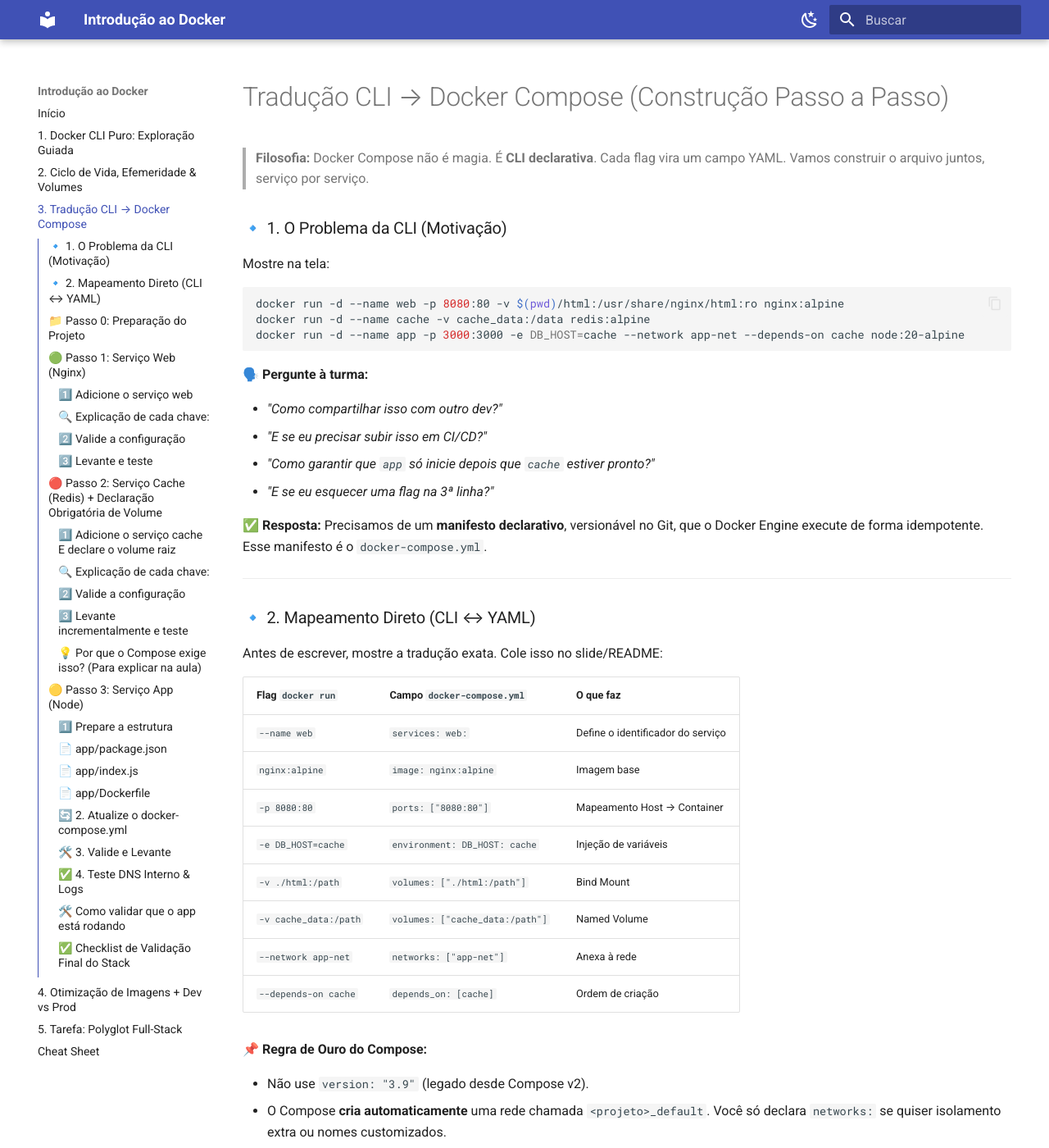
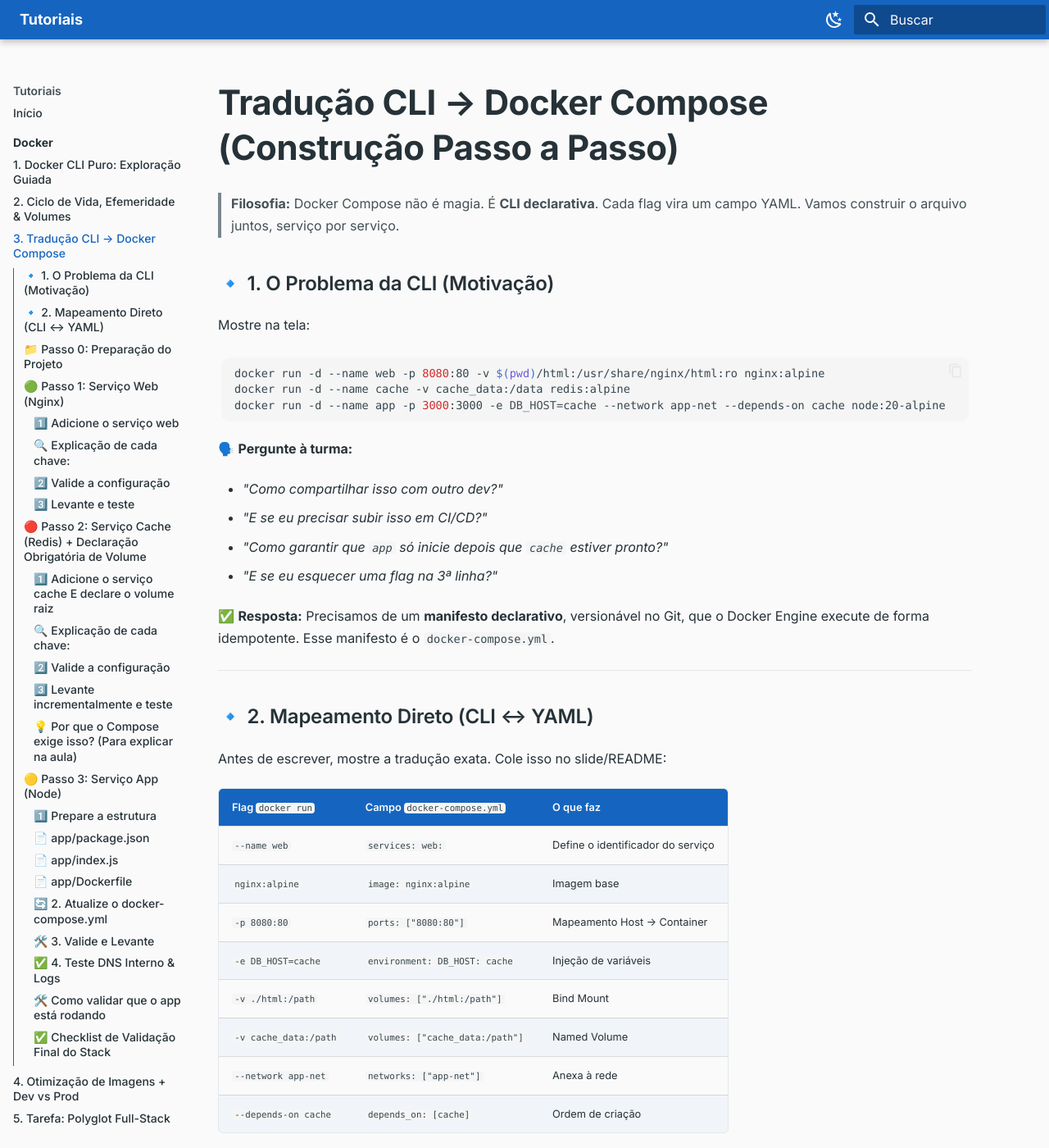
Before and after one commit to LambdaGeo/tutoriais, an MkDocs documentation site: the page built from docs/docker/traducao-cli-docker-compose.md, in a window 1280 px wide and 1400 px high. Shown: the whole window at 82% size. Built offline with MkDocs 1.6.1 and Material for MkDocs 9.7.7, drawn with Linux system fonts in a browser that asks for light colours.

Commit message:
Consolida repositório em coleção de tutoriais (Docker vira docker/, tema alinhado ao ipf)

```diff
--- /dev/null
+++ b/docs/stylesheets/lambdageo.css
@@ -0,0 +1,473 @@
+/*
+ * LambdaGeo — identidade visual para livros MkDocs Material
+ * Paleta oficial, tipografia Inter, componentes modernizados.
+ * Toda a personalização do tema vive neste arquivo; nenhum arquivo
+ * interno do tema é sobrescrito.
+ */
+
+/* Fonte Inter — pesos 400/500/600/700 (regular + itálico no peso base) */
+@import url("https://fonts.googleapis.com/css2?family=Inter:ital,wght@0,400;0,500;0,600;0,700;1,400&display=swap");
+
+/* ---------------------------------------------------------------- *
+ * 1. Variáveis de marca
+ * ---------------------------------------------------------------- */
+:root {
+  --lg-primary: #1565c0;      /* Azul */
+  --lg-secondary: #2e7d32;    /* Verde */
+  --lg-accent: #00acc1;       /* Ciano */
+  --lg-dark: #263238;         /* Grafite */
+  --lg-light: #fafafa;        /* Branco */
+
+  /* Tons derivados, usados em hover/estados e no modo escuro */
+  --lg-primary-light: #5e92f3;
+  --lg-primary-dark: #003c8f;
+  --lg-secondary-light: #60ad5e;
+  --lg-secondary-dark: #005005;
+  --lg-accent-light: #5ddef4;
+  --lg-accent-dark: #007c91;
+  --lg-dark-light: #4f5b62;
+  --lg-dark-dark: #000a12;
+
+  /* Escala tipográfica (pesos Inter: 400/500/600/700) */
+  --lg-font-body: 400;
+  --lg-font-medium: 500;
+  --lg-font-semibold: 600;
+  --lg-font-bold: 700;
+
+  /* Ritmo vertical / largura de leitura */
+  --lg-reading-width: 46rem;
+  --lg-radius: 10px;
+  --lg-radius-sm: 6px;
+}
+
+/* ---------------------------------------------------------------- *
+ * 2. Tipografia — Inter em toda a documentação
+ * ---------------------------------------------------------------- */
+:root,
+[data-md-color-scheme] {
+  --md-text-font: "Inter", "-apple-system", "Helvetica Neue", Arial, sans-serif;
+  /* Fonte monoespaçada do sistema: evita uma segunda requisição de fonte externa */
+  --md-code-font: ui-monospace, "SFMono-Regular", "Menlo", "Consolas",
+    "Liberation Mono", monospace;
+}
+
+.md-typeset {
+  font-weight: var(--lg-font-body);
+  line-height: 1.7;
+}
+
+.md-typeset h1,
+.md-typeset h2,
+.md-typeset h3,
+.md-typeset h4,
+.md-typeset h5,
+.md-typeset h6 {
+  font-family: var(--md-text-font);
+  letter-spacing: -0.01em;
+  color: var(--lg-dark);
+}
+
+[data-md-color-scheme="slate"] .md-typeset h1,
+[data-md-color-scheme="slate"] .md-typeset h2,
+[data-md-color-scheme="slate"] .md-typeset h3,
+[data-md-color-scheme="slate"] .md-typeset h4,
+[data-md-color-scheme="slate"] .md-typeset h5,
+[data-md-color-scheme="slate"] .md-typeset h6 {
+  color: var(--lg-light);
+}
+
+.md-typeset h1 {
+  font-weight: var(--lg-font-bold);
+  font-size: 2.1rem;
+  margin-bottom: 1.4rem;
+}
+
+.md-typeset h2 {
+  font-weight: var(--lg-font-semibold);
+  font-size: 1.55rem;
+  margin-top: 2.4rem;
+  padding-bottom: 0.4rem;
+  border-bottom: 1px solid var(--md-default-fg-color--lightest);
+}
+
+.md-typeset h3 {
+  font-weight: var(--lg-font-semibold);
+  font-size: 1.2rem;
+  margin-top: 1.9rem;
+}
+
+.md-typeset h4 {
+  font-weight: var(--lg-font-medium);
+  font-size: 1.05rem;
+}
+
+.md-typeset p,
+.md-typeset ul,
+.md-typeset ol {
+  margin-bottom: 1.1rem;
+}
+
+/* Navegação lateral, breadcrumbs e TOC usam peso médio para hierarquia clara */
+.md-nav {
+  font-weight: var(--lg-font-medium);
+  font-size: 0.7rem;
+}
+
+.md-nav__title {
+  font-weight: var(--lg-font-semibold);
+}
+
+.md-nav__item .md-nav__link--active,
+.md-nav__link:focus,
+.md-nav__link:hover {
+  color: var(--lg-primary);
+}
+
+[data-md-color-scheme="slate"] .md-nav__item .md-nav__link--active {
+  color: var(--lg-accent-light);
+}
+
+/* ---------------------------------------------------------------- *
+ * 3. Paleta — modo claro
+ * ---------------------------------------------------------------- */
+[data-md-color-scheme="default"] {
+  --md-primary-fg-color: var(--lg-primary);
+  --md-primary-fg-color--light: var(--lg-primary-light);
+  --md-primary-fg-color--dark: var(--lg-primary-dark);
+  --md-primary-bg-color: var(--lg-light);
+  --md-primary-bg-color--light: var(--lg-light);
+
+  --md-accent-fg-color: var(--lg-accent);
+  --md-accent-fg-color--transparent: rgba(0, 172, 193, 0.1);
+  --md-accent-bg-color: var(--lg-light);
+
+  --md-default-bg-color: var(--lg-light);
+  --md-default-fg-color: var(--lg-dark);
+  --md-default-fg-color--light: #445056;
+  --md-default-fg-color--lighter: #78878e;
+  --md-default-fg-color--lightest: #e3e8ea;
+
+  --md-typeset-color: var(--lg-dark);
+  --md-typeset-a-color: var(--lg-primary);
+
+  --md-footer-bg-color: var(--lg-dark);
+  --md-footer-bg-color--dark: var(--lg-dark-dark);
+  --md-footer-fg-color: var(--lg-light);
+  --md-footer-fg-color--light: rgba(250, 250, 250, 0.7);
+}
+
+/* ---------------------------------------------------------------- *
+ * 4. Paleta — modo escuro (alto contraste sobre grafite)
+ * ---------------------------------------------------------------- */
+[data-md-color-scheme="slate"] {
+  --md-primary-fg-color: var(--lg-dark);
+  --md-primary-fg-color--light: var(--lg-dark-light);
+  --md-primary-fg-color--dark: var(--lg-dark-dark);
+  --md-primary-bg-color: var(--lg-light);
+
+  --md-accent-fg-color: var(--lg-accent-light);
+  --md-accent-fg-color--transparent: rgba(93, 222, 244, 0.15);
+
+  --md-default-bg-color: #1b2529;
+  --md-default-fg-color: #eceff1;
+  --md-default-fg-color--light: #cfd8dc;
+  --md-default-fg-color--lighter: #90a4ae;
+  --md-default-fg-color--lightest: #37474f;
+
+  --md-typeset-color: #eceff1;
+  --md-typeset-a-color: #7aa9ff;
+
+  --md-code-bg-color: #0f1719;
+  --md-code-fg-color: #eceff1;
+
+  --md-footer-bg-color: #14181a;
+  --md-footer-bg-color--dark: #0c0e0f;
+}
+
+/* ---------------------------------------------------------------- *
+ * 5. Cabeçalho — sem logotipo, apenas título/subtítulo
+ * ---------------------------------------------------------------- */
+.md-header__title {
+  font-weight: var(--lg-font-semibold);
+}
+
+.md-header__button.md-logo {
+  display: none;
+}
+
+/* ---------------------------------------------------------------- *
+ * 6. Largura de leitura e espaçamento
+ * ---------------------------------------------------------------- */
+.md-grid {
+  max-width: 76rem;
+}
+
+.md-typeset {
+  max-width: var(--lg-reading-width);
+  margin-left: auto;
+  margin-right: auto;
+}
+
+/* Tabelas, blocos de código e admonitions podem usar a largura toda do artigo */
+.md-typeset table:not([class]),
+.md-typeset pre,
+.md-typeset .admonition,
+.md-typeset .tabbed-set,
+.md-typeset .grid {
+  max-width: 100%;
+}
+
+@media screen and (max-width: 76.1875em) {
+  .md-typeset {
+    max-width: none;
+  }
+}
+
+/* ---------------------------------------------------------------- *
+ * 7. Admonitions — cores consistentes com a marca
+ * ---------------------------------------------------------------- */
+.md-typeset .admonition,
+.md-typeset details {
+  border-radius: var(--lg-radius-sm);
+  border-width: 1px;
+}
+
+/* Note → azul da marca */
+.md-typeset .admonition.note,
+.md-typeset details.note {
+  border-color: var(--lg-primary);
+}
+.md-typeset .note > .admonition-title,
+.md-typeset .note > summary {
+  background-color: rgba(21, 101, 192, 0.08);
+}
+.md-typeset .note > .admonition-title::before,
+.md-typeset .note > summary::before {
+  background-color: var(--lg-primary);
+}
+
+/* Tip / Success → verde da marca */
+.md-typeset .admonition.tip,
+.md-typeset details.tip,
+.md-typeset .admonition.success,
+.md-typeset details.success {
+  border-color: var(--lg-secondary);
+}
+.md-typeset .tip > .admonition-title,
+.md-typeset .tip > summary,
+.md-typeset .success > .admonition-title,
+.md-typeset .success > summary {
+  background-color: rgba(46, 125, 50, 0.08);
+}
+.md-typeset .tip > .admonition-title::before,
+.md-typeset .tip > summary::before,
+.md-typeset .success > .admonition-title::before,
+.md-typeset .success > summary::before {
+  background-color: var(--lg-secondary);
+}
+
+/* Question / Info → ciano da marca (complementa nota/dica) */
+.md-typeset .admonition.question,
+.md-typeset details.question,
+.md-typeset .admonition.info,
+.md-typeset details.info {
+  border-color: var(--lg-accent);
+}
+.md-typeset .question > .admonition-title,
+.md-typeset .question > summary,
+.md-typeset .info > .admonition-title,
+.md-typeset .info > summary {
+  background-color: rgba(0, 172, 193, 0.08);
+}
+.md-typeset .question > .admonition-title::before,
+.md-typeset .question > summary::before,
+.md-typeset .info > .admonition-title::before,
+.md-typeset .info > summary::before {
+  background-color: var(--lg-accent);
+}
+
+/* Warning e Danger permanecem no padrão do Material (laranja / vermelho) */
+
+/* ---------------------------------------------------------------- *
+ * 8. Blocos de código
+ * ---------------------------------------------------------------- */
+.md-typeset pre > code,
+.md-typeset .highlight {
+  border-radius: var(--lg-radius);
+}
+
+.md-typeset pre {
+  border-radius: var(--lg-radius);
+  padding: 0.2rem 0.2rem;
+}
+
+.md-typeset code {
+  border-radius: 4px;
+  font-weight: var(--lg-font-medium);
+}
+
+.md-typeset .highlighttable,
+.md-typeset .highlight pre {
+  border-radius: var(--lg-radius);
+}
+
+.md-clipboard {
+  border-radius: 4px;
+}
+
+.md-clipboard:hover {
+  color: var(--lg-accent);
+}
+
+/* ---------------------------------------------------------------- *
+ * 9. Tabelas
+ * ---------------------------------------------------------------- */
+.md-typeset table:not([class]) {
+  border-radius: var(--lg-radius-sm);
+  overflow: hidden;
+  border: 1px solid var(--md-default-fg-color--lightest);
+}
+
+.md-typeset table:not([class]) th {
+  background-color: var(--lg-primary);
+  color: var(--lg-light);
+  font-weight: var(--lg-font-semibold);
+}
+
+.md-typeset table:not([class]) tr:nth-child(even) {
+  background-color: rgba(21, 101, 192, 0.035);
+}
+
+[data-md-color-scheme="slate"] .md-typeset table:not([class]) tr:nth-child(even) {
+  background-color: rgba(255, 255, 255, 0.03);
+}
+
+/* ---------------------------------------------------------------- *
+ * 10. Links, botões, abas
+ * ---------------------------------------------------------------- */
+.md-typeset a {
+  font-weight: var(--lg-font-medium);
+  text-decoration-thickness: 1px;
+  text-underline-offset: 2px;
+}
+
+.md-typeset a:hover {
+  color: var(--lg-accent);
+}
+
+.md-typeset .md-button {
+  border-radius: var(--lg-radius-sm);
+  font-weight: var(--lg-font-semibold);
+  border-color: var(--lg-primary);
+  color: var(--lg-primary);
+}
+
+.md-typeset .md-button:hover,
+.md-typeset .md-button--primary:hover {
+  background-color: var(--lg-primary);
+  border-color: var(--lg-primary);
+  color: var(--lg-light);
+}
+
+.md-typeset .md-button--primary {
+  background-color: var(--lg-primary);
+  border-color: var(--lg-primary);
+  color: var(--lg-light);
+}
+
+.md-typeset .tabbed-set > .tabbed-labels > label {
+  font-weight: var(--lg-font-medium);
+  border-radius: var(--lg-radius-sm) var(--lg-radius-sm) 0 0;
+}
+
+.md-typeset .tabbed-set > input:checked + label {
+  color: var(--lg-primary);
+  border-color: var(--lg-primary);
+}
+
+/* ---------------------------------------------------------------- *
+ * 11. Cards e grids (pymdownx / Material "grid cards")
+ * ---------------------------------------------------------------- */
+.md-typeset .grid.cards > ul > li,
+.md-typeset .grid > .card {
+  border-radius: var(--lg-radius);
+  border: 1px solid var(--md-default-fg-color--lightest);
+  transition: border-color 0.15s, transform 0.15s, box-shadow 0.15s;
+}
+
+.md-typeset .grid.cards > ul > li:hover {
+  border-color: var(--lg-accent);
+  box-shadow: 0 6px 16px rgba(0, 0, 0, 0.08);
+  transform: translateY(-2px);
+}
+
+/* ---------------------------------------------------------------- *
+ * 12. Badges (utilitário — para uso opcional em HTML embutido) *
+ * ---------------------------------------------------------------- */
+.lg-badge {
+  display: inline-block;
+  padding: 0.1rem 0.55rem;
+  border-radius: 999px;
+  font-size: 0.7rem;
+  font-weight: var(--lg-font-semibold);
+  line-height: 1.6;
+  color: var(--lg-light);
+  background-color: var(--lg-dark-light);
+}
+
+.lg-badge--primary { background-color: var(--lg-primary); }
+.lg-badge--secondary { background-color: var(--lg-secondary); }
+.lg-badge--accent { background-color: var(--lg-accent); }
+
+/* ---------------------------------------------------------------- *
+ * 13. Rodapé
+ * ---------------------------------------------------------------- */
+.md-footer-meta {
+  background-color: var(--lg-dark-dark);
+}
+
+.md-footer__link:hover .md-footer__title,
+.md-footer__link:hover .md-footer__direction {
+  color: var(--lg-accent-light);
+}
+
+/* ---------------------------------------------------------------- *
+ * 14. Busca
+ * ---------------------------------------------------------------- */
+.md-search-result__meta {
+  color: var(--md-default-fg-color--light);
+}
+
+mark {
+  background-color: rgba(0, 172, 193, 0.35);
+  color: inherit;
+}
+
+/* ---------------------------------------------------------------- *
+ * 15. Acessibilidade — foco visível
+ * ---------------------------------------------------------------- */
+a:focus-visible,
+button:focus-visible,
+.md-nav__link:focus-visible,
+.md-tabs__link:focus-visible,
+input:focus-visible {
+  outline: 2px solid var(--lg-accent);
+  outline-offset: 2px;
+  border-radius: 2px;
+}
+
+/* ---------------------------------------------------------------- *
+ * 16. Responsividade fina
+ * ---------------------------------------------------------------- */
+@media screen and (max-width: 44.9375em) {
+  .md-typeset h1 { font-size: 1.7rem; }
+  .md-typeset h2 { font-size: 1.3rem; }
+  .md-typeset pre { padding: 0.1rem; }
+
+  /* Material's default mobile gutter (0.8rem) is too tight for long-form
+     reading; give the text more breathing room on phone-sized screens. */
+  .md-content__inner {
+    margin-left: 1.25rem;
+    margin-right: 1.25rem;
+  }
+}
--- a/mkdocs.yml
+++ b/mkdocs.yml
@@ -1,22 +1,15 @@
-site_name: Introdução ao Docker
-site_description: Tutorial guiado de Docker e Docker Compose — da CLI pura ao ambiente Polyglot Full-Stack
-site_author: Sergio Costa
+site_name: Tutoriais
+site_description: >
+  Coleção de tutoriais práticos e independentes de programação e
+  ferramentas de desenvolvimento.
+site_author: "Sergio Souza Costa"
+
+docs_dir: docs
+site_dir: site
+
 theme:
   name: material
   language: pt-BR
-  palette:
-    - scheme: default
-      primary: indigo
-      accent: indigo
-      toggle:
-        icon: material/weather-night
-        name: Mudar para modo escuro
-    - scheme: slate
-      primary: indigo
-      accent: indigo
-      toggle:
-        icon: material/weather-sunny
-        name: Mudar para modo claro
   features:
     - navigation.top
     - navigation.indexes
@@ -28,8 +21,24 @@ theme:
     - toc.integrate
     - search.suggest
     - search.highlight
+  palette:
+    - scheme: default
+      primary: custom
+      accent: custom
+      toggle:
+        icon: material/weather-night
+        name: Mudar para modo escuro
+    - scheme: slate
+      primary: custom
+      accent: custom
+      toggle:
+        icon: material/weather-sunny
+        name: Mudar para modo claro
   icon:
     repo: fontawesome/brands/github
+
+plugins:
+  - search
 
 markdown_extensions:
   - admonition
@@ -37,22 +46,21 @@ markdown_extensions:
   - pymdownx.superfences
   - pymdownx.highlight:
       anchor_linenums: true
-  - pymdownx.inlinehilite
-  - pymdownx.snippets
-  - pymdownx.emoji:
-      emoji_index: !!python/name:material.extensions.emoji.twemoji
-      emoji_generator: !!python/name:material.extensions.emoji.to_svg
   - attr_list
-  - md_in_html
   - tables
   - toc:
       permalink: true
 
+extra_css:
+  - stylesheets/lambdageo.css
+
 nav:
   - Início: index.md
-  - "1. Docker CLI Puro: Exploração Guiada": docker-cli-exploracao-guiada.md
-  - "2. Ciclo de Vida, Efemeridade & Volumes": ciclo-de-vida-efemeridade-volumes.md
-  - "3. Tradução CLI → Docker Compose": traducao-cli-docker-compose.md
-  - "4. Otimização de Imagens + Dev vs Prod": otimizacao-imagens-dev-vs-prod.md
-  - "5. Tarefa: Polyglot Full-Stack": tarefa-polyglot-full-stack.md
-  - "Cheat Sheet": cheat-sheet-docker-compose.md
+  - Docker:
+    - "Introdução": docker/index.md
+    - "1. Docker CLI Puro: Exploração Guiada": docker/docker-cli-exploracao-guiada.md
+    - "2. Ciclo de Vida, Efemeridade & Volumes": docker/ciclo-de-vida-efemeridade-volumes.md
+    - "3. Tradução CLI → Docker Compose": docker/traducao-cli-docker-compose.md
+    - "4. Otimização de Imagens + Dev vs Prod": docker/otimizacao-imagens-dev-vs-prod.md
+    - "5. Tarefa: Polyglot Full-Stack": docker/tarefa-polyglot-full-stack.md
+    - "Cheat Sheet": docker/cheat-sheet-docker-compose.md
```
Also changed, not shown: CONTRIBUTING.md (added, +32 -0 lines), docs/docker/index.md (added, +45 -0 lines), docs/index.md (+12 -36 lines), docs/docker/cheat-sheet-docker-compose.md (renamed from docs/cheat-sheet-docker-compose.md), docs/docker/ciclo-de-vida-efemeridade-volumes.md (renamed from docs/ciclo-de-vida-efemeridade-volumes.md), docs/docker/docker-cli-exploracao-guiada.md (renamed from docs/docker-cli-exploracao-guiada.md), docs/docker/img/docker-cli-image1.png (renamed from docs/img/docker-cli-image1.png), docs/docker/img/docker-cli-image2.png (renamed from docs/img/docker-cli-image2.png), docs/docker/otimizacao-imagens-dev-vs-prod.md (renamed from docs/otimizacao-imagens-dev-vs-prod.md), docs/docker/tarefa-polyglot-full-stack.md (renamed from docs/tarefa-polyglot-full-stack.md), docs/docker/traducao-cli-docker-compose.md (renamed from docs/traducao-cli-docker-compose.md), 4 other files.
